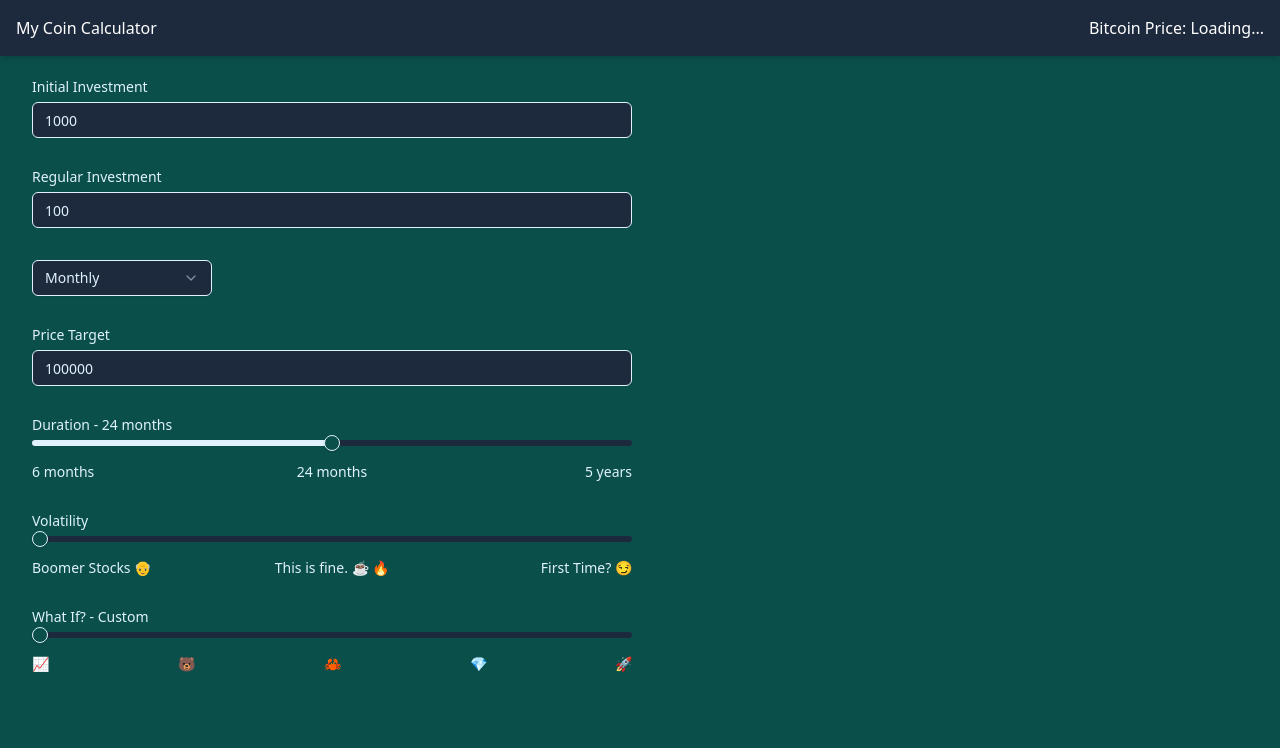
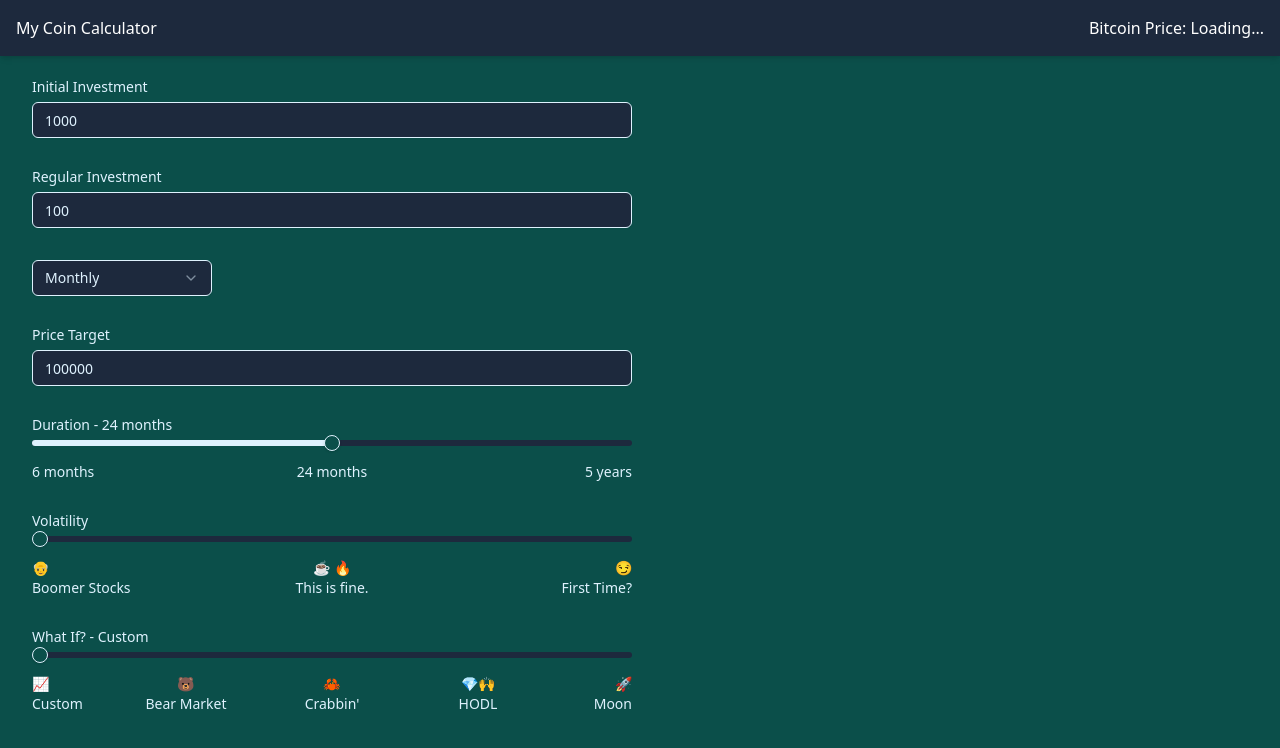
Before and after one commit to ibrunner/my-coin-calculator, a React (Vite) app: page / in a window 1280 px wide. Shown: the top 748 px of the page. Built offline with nearby package versions, Linux system fonts and the light colour scheme; no server answers.

Commit message:
summary icon formatting

```diff
--- a/src/features/CalculatorForm.tsx
+++ b/src/features/CalculatorForm.tsx
@@ -193,9 +193,21 @@ const CalculatorForm = () => {
                 }}
               />
               <div className="mt-2 grid w-full grid-cols-3">
-                <span className="text-left text-sm">Boomer Stocks 👴</span>
-                <span className="text-center text-sm">This is fine. ☕ 🔥</span>
-                <span className="text-right text-sm">First Time? 😏</span>
+                <div className="text-left text-sm">
+                  👴
+                  <br />
+                  Boomer Stocks
+                </div>
+                <div className="text-center text-sm">
+                  ☕ 🔥
+                  <br />
+                  This is fine.
+                </div>
+                <div className="text-right text-sm">
+                  😏
+                  <br />
+                  First Time?
+                </div>
               </div>
             </FormItem>
           )}
@@ -217,20 +229,25 @@ const CalculatorForm = () => {
                 }}
               />
               <div className="relative mt-2 h-6 w-full px-2">
-                <div className="absolute left-0 -translate-x-0 transform text-sm">
-                  📈
+                <div className="absolute left-0 -translate-x-0 transform text-left text-sm">
+                  📈 <br />
+                  Custom
                 </div>
-                <div className="absolute left-[calc(25%+4px)] -translate-x-1/2 transform text-sm">
-                  🐻
+                <div className="absolute left-[calc(25%+4px)] -translate-x-1/2 transform text-center text-sm">
+                  🐻 <br />
+                  Bear Market
                 </div>
-                <div className="absolute left-1/2 -translate-x-1/2 transform text-sm">
-                  🦀
+                <div className="absolute left-1/2 -translate-x-1/2 transform text-center text-sm">
+                  🦀 <br />
+                  Crabbin'
                 </div>
-                <div className="absolute left-[calc(75%-4px)] -translate-x-1/2 transform text-sm">
-                  💎
+                <div className="absolute left-[calc(75%-4px)] -translate-x-1/2 transform text-center text-sm">
+                  💎🙌 <br />
+                  HODL
                 </div>
-                <div className="absolute right-0 translate-x-0 transform text-sm">
-                  🚀
+                <div className="absolute right-0 translate-x-0 transform text-right text-sm">
+                  🚀 <br />
+                  Moon
                 </div>
               </div>
             </FormItem>
--- a/src/features/Summary.tsx
+++ b/src/features/Summary.tsx
@@ -120,9 +120,9 @@ const BearSummary = ({
   );
   return (
     <div className="bg-secondary rounded-lg p-4 shadow-md">
-      Bear - despite long term downward movement, your average cost has lowered
-      from {initalAverageCostPerBtcFormatted} to {averageCostPerBtcFormatted}.
-      Consider it a sale, and buy more! 🫠
+      🐻 Bear Market - despite long term downward movement, your average cost
+      has lowered from {initalAverageCostPerBtcFormatted} to{' '}
+      {averageCostPerBtcFormatted}. Consider it a sale, and buy more! 🫠
     </div>
   );
 };
@@ -143,7 +143,7 @@ const CrabSummary = ({ timeSeriesData }: SummaryProps) => {
 
   return (
     <div className="bg-secondary rounded-lg p-4 shadow-md">
-      Crab - even with years of sideways movement, you've accumulated{' '}
+      🦀 Crabbin' - even with years of sideways movement, you've accumulated{' '}
       {totalBtcAssetsFormatted} BTC. If you bought at the top in this period,
       you'd only have {investmentAtTopBtcPriceFormatted} BTC. A{' '}
       {crabDifferenceFormatted}% difference!
@@ -162,7 +162,7 @@ const HodlSummary = ({ timeSeriesData }: SummaryProps) => {
 
   return (
     <div className="bg-secondary rounded-lg p-4 shadow-md">
-      HODL - you've weathered the storm and are now sitting on{' '}
+      💎🙌 HODL - you've weathered the storm and are now sitting on{' '}
       {totalBtcAssetsFormatted} BTC. If you sold at the high you would only have
       profited {profitAtTopBtcPriceFormatted} and you'd have zero BTC.
     </div>
@@ -197,9 +197,9 @@ const MoonSummary = ({
   const fomoBtcAssetsFormatted = fomoBtcAssets.toFixed(3);
   return (
     <div className="bg-secondary rounded-lg p-4 shadow-md">
-      Moon - By patiently buying, you've accumulated {totalBtcAssetsFormatted}{' '}
-      btc. If you had saved your cash and FOMO'd three years later, you'd only
-      have {fomoBtcAssetsFormatted} BTC
+      🚀 Moon - By patiently buying, you've accumulated{' '}
+      {totalBtcAssetsFormatted} btc. If you had saved your cash and FOMO'd three
+      years later, you'd only have {fomoBtcAssetsFormatted} BTC
     </div>
   );
 };
```
